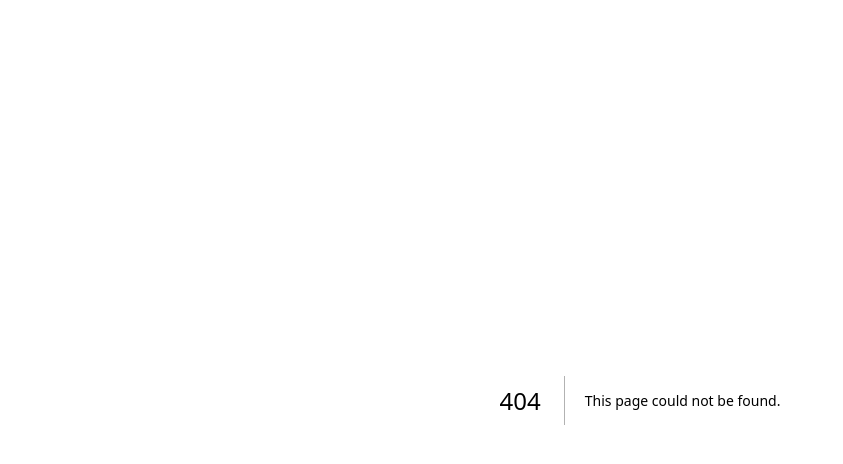
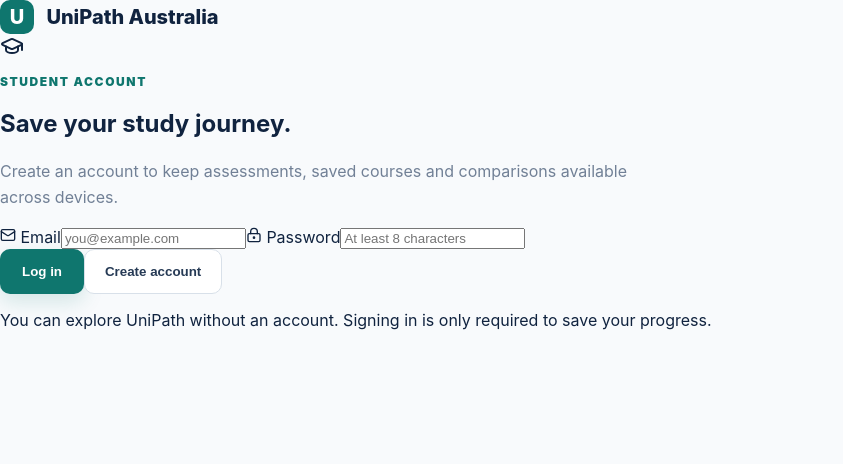
Before and after one commit to bkushen/unipath-australia, a Next.js app: page /login in a window 1280 px wide. Before the commit this address had no page. Shown: the top 464 px of the page, without its empty margins (0-843 px from the left). Built offline with nearby package versions, Linux system fonts and the light colour scheme.

Commit message:
feat: add student login and signup page

```diff
--- /dev/null
+++ b/app/login/page.tsx
@@ -0,0 +1,31 @@
+import { GraduationCap, LockKeyhole, Mail } from "lucide-react";
+import { login, signup } from "./actions";
+
+export default async function LoginPage({ searchParams }: { searchParams: Promise<{ error?: string; message?: string }> }) {
+  const query = await searchParams;
+
+  return (
+    <main className="authPage">
+      <section className="authCard">
+        <a href="/" className="brand"><span>U</span> UniPath Australia</a>
+        <div className="authIcon"><GraduationCap /></div>
+        <p className="sectionLabel">STUDENT ACCOUNT</p>
+        <h1>Save your study journey.</h1>
+        <p className="muted">Create an account to keep assessments, saved courses and comparisons available across devices.</p>
+
+        {query.error && <div className="authAlert error">{query.error}</div>}
+        {query.message && <div className="authAlert success">{query.message}</div>}
+
+        <form className="authForm">
+          <label><span><Mail size={16}/> Email</span><input name="email" type="email" autoComplete="email" required placeholder="you@example.com" /></label>
+          <label><span><LockKeyhole size={16}/> Password</span><input name="password" type="password" minLength={8} autoComplete="current-password" required placeholder="At least 8 characters" /></label>
+          <div className="authActions">
+            <button className="button" formAction={login}>Log in</button>
+            <button className="secondary" formAction={signup}>Create account</button>
+          </div>
+        </form>
+        <p className="authFoot">You can explore UniPath without an account. Signing in is only required to save your progress.</p>
+      </section>
+    </main>
+  );
+}
```
